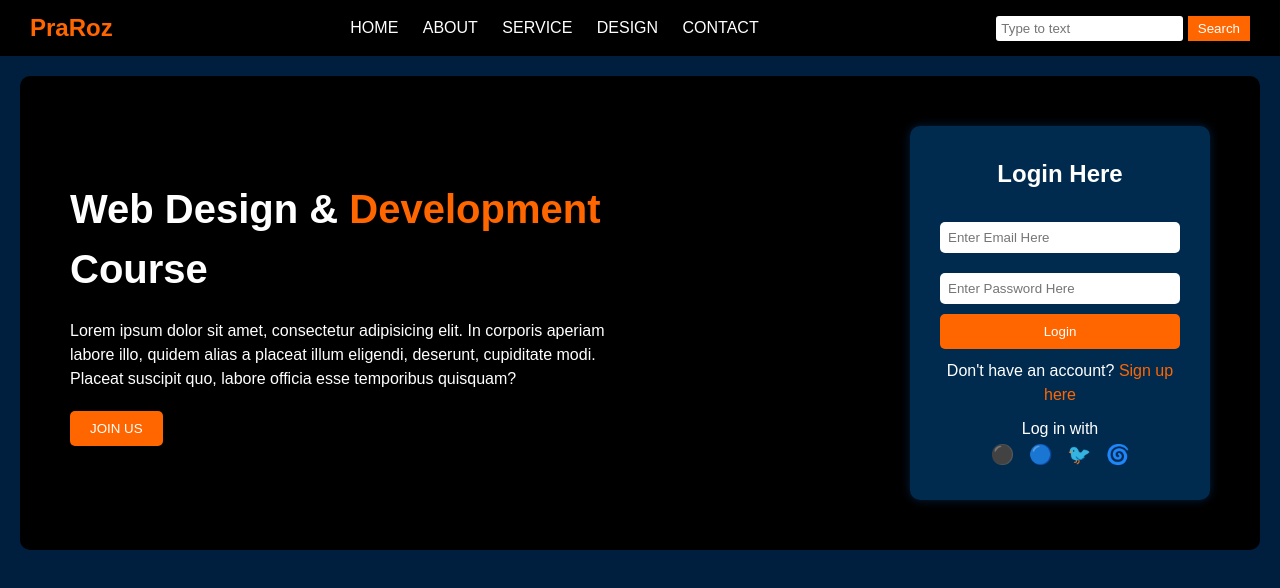
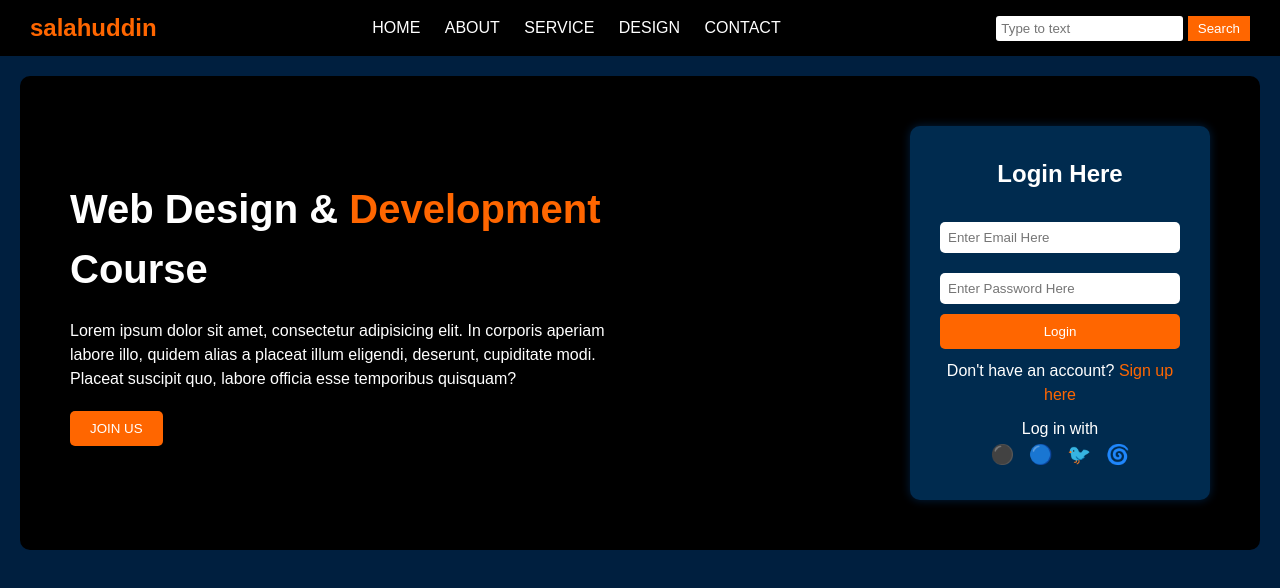
Before and after one commit to salahuddindossal/assignment, a plain HTML site: page index.html in a window 1280 px wide. Drawn offline with Linux system fonts and the light colour scheme.

Commit message:
Update index.html

```diff
--- a/index.html
+++ b/index.html
@@ -9,7 +9,7 @@
 <body>
 
     <header class="header">
-        <div class="logo">PraRoz</div>
+        <div class="logo">salahuddin</div>
         <nav class="navbar">
             <a href="#">HOME</a>
             <a href="#">ABOUT</a>
```
